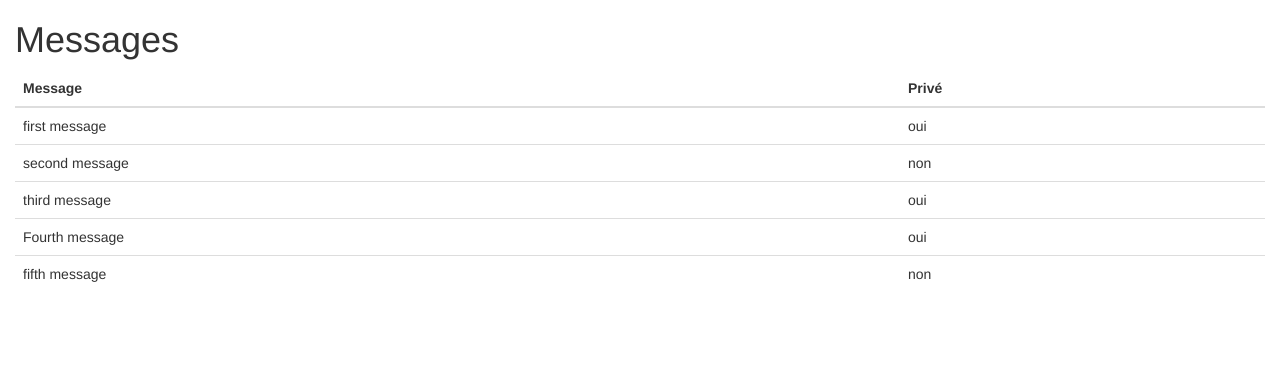
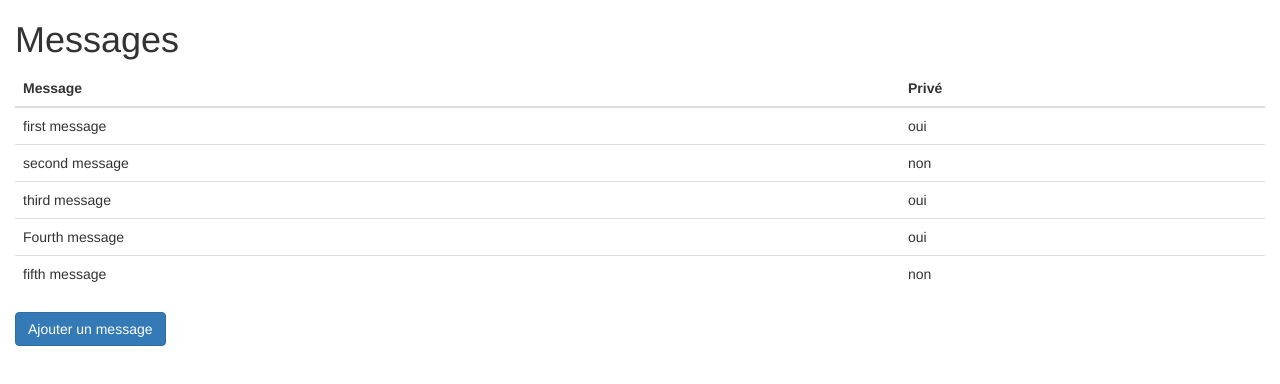
Before and after one commit to andrespi/react-tech-test, a React (Create React App) app: page / in a window 1280 px wide. Shown: the top 384 px of the page. Built offline with nearby package versions, Linux system fonts and the light colour scheme.

Commit message:
update message pages

```diff
--- a/src/components/message/AddMessagePage.js
+++ b/src/components/message/AddMessagePage.js
@@ -8,27 +8,22 @@ export class AddMessagePage extends Component {
 
     constructor(props) {
         super(props);
-
     }
 
     render(){
         return (
             <div>
-                the add Message Page
+                the add Message Page {this.props.message.id}
             </div>
             )
     }
-
 }
 
-
 function mapStateToProps(state, ownProps) {
-    let message = {id: '', message: '', isPrivate: ''}
+    let message = {id: 'test', message: '', isPrivate: ''}
     return {
         message
     }
 }
 
-
-
 export default connect(mapStateToProps, null)(AddMessagePage);
--- a/src/components/message/MessagesPage.js
+++ b/src/components/message/MessagesPage.js
@@ -1,12 +1,19 @@
 import React, { Component } from 'react';
 import { bindActionCreators } from 'redux';
 import { connect } from 'react-redux';
+import {browserHistory} from 'react-router';
 import MessageList from './MessageList';
 
 class MessagesPage extends Component {
     constructor(props) {
         super(props);
 
+        this.redirectToAddMessagePage = this.redirectToAddMessagePage.bind(this);
+    }
+
+
+    redirectToAddMessagePage() {
+        browserHistory.push('/message');
     }
 
     render() {
@@ -15,7 +22,13 @@ class MessagesPage extends Component {
             <div>
                 <h1>Messages</h1>
                 <MessageList messages={messages}/>
+                <input type="submit"
+                       value="Ajouter un message"
+                       className="btn btn-primary"
+                       onClick={this.redirectToAddMessagePage}/>
             </div>
+
+
         )
 
     }
--- a/src/index.js
+++ b/src/index.js
@@ -2,7 +2,7 @@ import React from 'react';
 import ReactDOM from 'react-dom';
 import './index.css';
 import App from './App';
-import MessagesPage from './components/MessagesPage';
+import MessagesPage from './components/message/MessagesPage';
 import { Router, browserHistory } from 'react-router';
 import routes from './routes';
 import { Provider } from 'react-redux';
```
